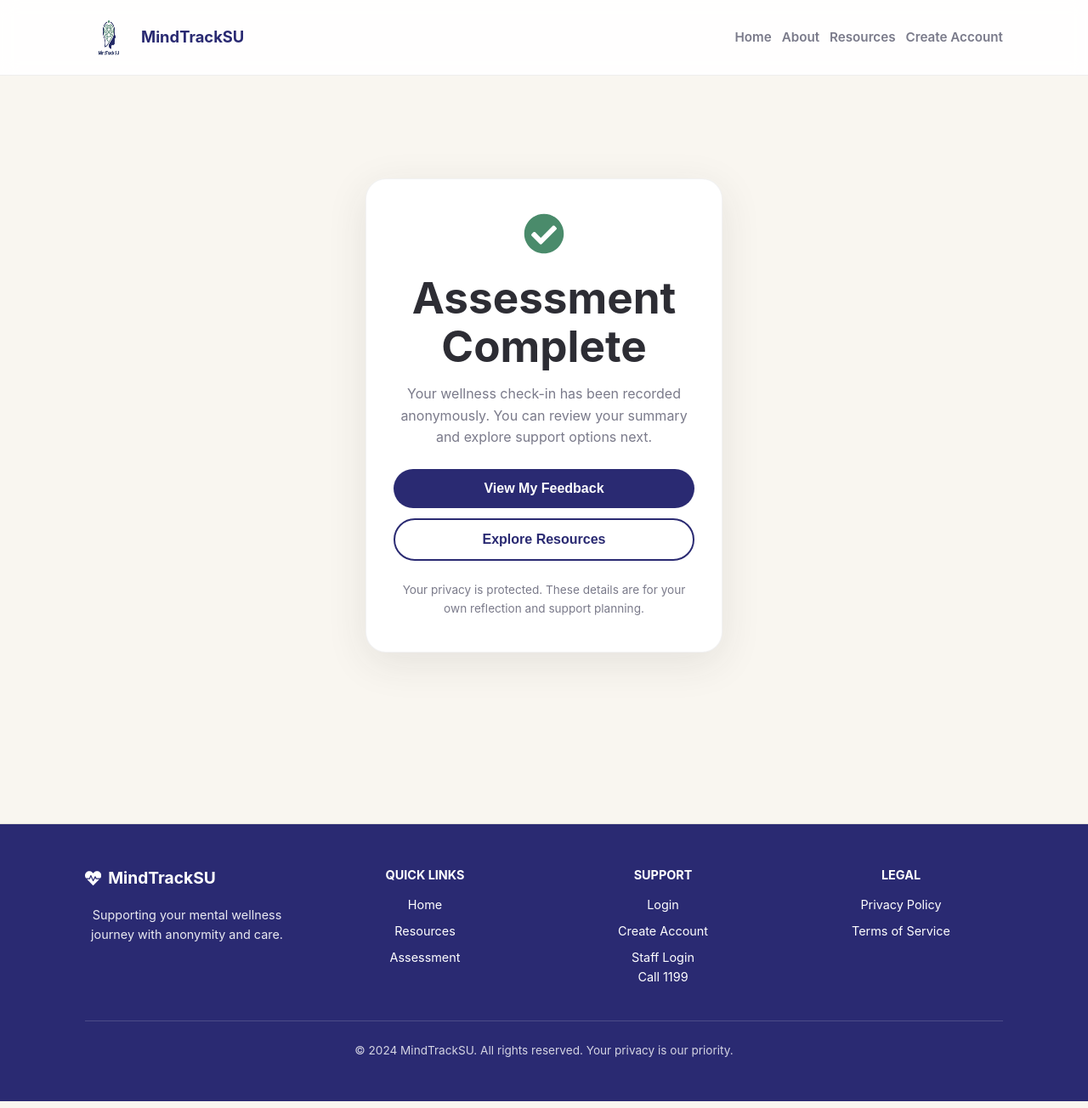
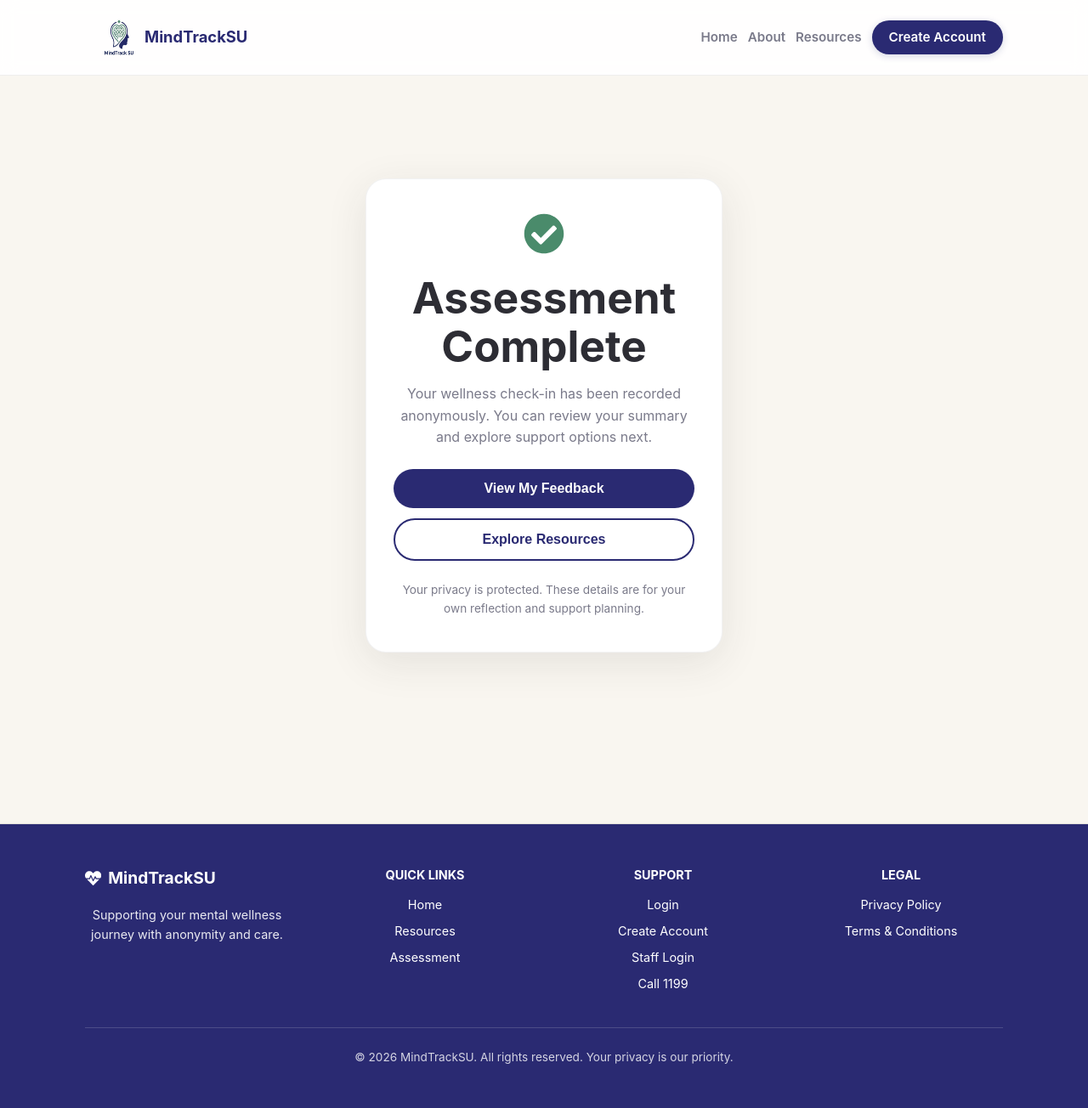
Before and after one commit to mercy-5120/Mind-Track-SU, a React (Vite) app in the folder src/: page /completion in a window 1280 px wide. Shown: the whole page at 85% size. Built offline with nearby package versions, Linux system fonts and the light colour scheme.

Commit message:
Improved the appearance of these pages

```diff
--- a/src/App.jsx
+++ b/src/App.jsx
@@ -18,6 +18,11 @@ import SUMCDashboard from "./pages/staff/SUMCDashboard";
 import PeerDashboard from "./pages/staff/PeerDashboard";
 import DeanDashboard from "./pages/staff/DeanDashboard";
 import "./styles/globals.css";
+import PrivacyPolicy from "./pages/user/PrivacyPolicy";
+import TermsandConditions from "./pages/user/TermsandConditions";
+
+// Add these routes:
+
 
 function App() {
   const location = useLocation();
@@ -46,6 +51,8 @@ function App() {
           <Route path="/create-account" element={<CreateAccount />} />
           <Route path="/login" element={<Login />} />
           <Route path="/forgot-password" element={<ForgotPassword />} />
+          <Route path="/privacy-policy" element={<PrivacyPolicy />} />
+          <Route path="/terms-and-conditions"element={<TermsandConditions />}/>
           <Route path="*" element={<Navigate to="/" replace />} />
         </Routes>
       </ErrorBoundary>
--- a/src/components/Footer.jsx
+++ b/src/components/Footer.jsx
@@ -126,6 +126,7 @@ export default function Footer() {
                 display: "block",
                 color: "#ffffff",
                 textDecoration: "none",
+                marginBottom: "8px",
                 fontSize: "0.9rem",
               }}
             >
@@ -154,29 +155,35 @@ export default function Footer() {
             >
               Legal
             </h3>
-            <a
-              href="#privacy"
+            <Link
+              to="/privacy-policy"
               style={{
                 display: "block",
                 color: "#ffffff",
                 textDecoration: "none",
                 marginBottom: "8px",
                 fontSize: "0.9rem",
+                transition: "opacity 0.2s",
               }}
+              onMouseEnter={(e) => (e.target.style.opacity = "0.7")}
+              onMouseLeave={(e) => (e.target.style.opacity = "1")}
             >
               Privacy Policy
-            </a>
-            <a
-              href="#terms"
+            </Link>
+            <Link
+              to="/terms-and-conditions"
               style={{
                 display: "block",
                 color: "#ffffff",
                 textDecoration: "none",
                 fontSize: "0.9rem",
+                transition: "opacity 0.2s",
               }}
+              onMouseEnter={(e) => (e.target.style.opacity = "0.7")}
+              onMouseLeave={(e) => (e.target.style.opacity = "1")}
             >
-              Terms of Service
-            </a>
+              Terms & Conditions
+            </Link>
           </div>
         </div>
         <div
@@ -189,7 +196,7 @@ export default function Footer() {
           }}
         >
           <p>
-            &copy; 2024 MindTrackSU. All rights reserved. Your privacy is our
+            &copy; 2026 MindTrackSU. All rights reserved. Your privacy is our
             priority.
           </p>
         </div>
--- a/src/components/Header.jsx
+++ b/src/components/Header.jsx
@@ -27,6 +27,21 @@ export default function Header() {
     fontSize: "0.95rem",
   };
 
+  // Blue button style for Create Account
+  const createAccountButtonStyle = {
+    color: "white",
+    textDecoration: "none",
+    fontWeight: 600,
+    fontSize: "0.95rem",
+    background: "var(--primary)",
+    padding: "8px 20px",
+    borderRadius: "20px",
+    display: "inline-block",
+    textAlign: "center",
+    transition: "opacity 0.2s, transform 0.2s",
+    boxShadow: "0 2px 8px rgba(42,42,114,0.2)",
+  };
+
   const navLinks = (
     <>
       <Link to="/" style={navLinkStyle} onClick={() => setMenuOpen(false)}>
@@ -44,8 +59,16 @@ export default function Header() {
       </Link>
       <Link
         to="/create-account"
-        style={navLinkStyle}
+        style={createAccountButtonStyle}
         onClick={() => setMenuOpen(false)}
+        onMouseEnter={(e) => {
+          e.target.style.opacity = "0.85";
+          e.target.style.transform = "translateY(-1px)";
+        }}
+        onMouseLeave={(e) => {
+          e.target.style.opacity = "1";
+          e.target.style.transform = "translateY(0)";
+        }}
       >
         Create Account
       </Link>
@@ -87,12 +110,19 @@ export default function Header() {
             minWidth: 0,
           }}
         >
-          <img
-            src={logo}
-            alt="MindTrackSU logo"
-            style={{ width: "56px", height: "56px", flexShrink: 0 }}
-          />
-          <span style={{ whiteSpace: "nowrap" }}>MindTrackSU</span>
+          <div style={{ display: "flex", alignItems: "center" }}>
+            <img
+              src={logo}
+              alt="MindTrackSU logo"
+              style={{
+                width: "80px",
+                height: "56px",
+                flexShrink: 0,
+                marginRight: "-10px",
+              }}
+            />
+            <span style={{ whiteSpace: "nowrap" }}>MindTrackSU</span>
+          </div>
         </Link>
 
         {isMobile ? (
@@ -107,8 +137,8 @@ export default function Header() {
               justifyContent: "center",
               gap: "4px",
               border: "1px solid rgba(45,45,52,0.15)",
-              borderRadius: "8px",
-              background: "white",
+              borderRadius: "20px",
+              background: "transparent",
               padding: "8px",
               cursor: "pointer",
             }}
--- a/src/pages/student/AssessmentIntro.jsx
+++ b/src/pages/student/AssessmentIntro.jsx
@@ -59,7 +59,8 @@ export default function AssessmentIntro() {
                 <FaShieldAlt
                   style={{ color: "var(--secondary)", marginRight: "8px" }}
                 />
-                Your responses stay anonymous unless you choose to create an account
+                Your responses stay anonymous unless you choose to create an
+                account
               </li>
             </ul>
           </div>
@@ -68,7 +69,7 @@ export default function AssessmentIntro() {
             style={{ display: "flex", flexDirection: "column", gap: "16px" }}
           >
             <Button type="submit" full>
-              Start Anonymous Assessment
+              Start Assessment
             </Button>
           </form>
           <div style={{ textAlign: "center", marginTop: "16px" }}>
--- a/src/pages/student/CrisisPrompt.jsx
+++ b/src/pages/student/CrisisPrompt.jsx
@@ -58,7 +58,8 @@ export default function CrisisPrompt() {
               borderRadius: "12px",
             }}
           >
-            <p
+            <a
+              href="tel:1199"
               style={{
                 fontWeight: 600,
                 color: "var(--brick-dust)",
@@ -66,10 +67,11 @@ export default function CrisisPrompt() {
                 alignItems: "center",
                 justifyContent: "center",
                 gap: "8px",
+                textDecoration: "none",
               }}
             >
               <FaPhoneAlt /> Call 1199 for immediate support
-            </p>
+            </a>
           </div>
           <p
             style={{
--- a/src/pages/user/CreateAccount.jsx
+++ b/src/pages/user/CreateAccount.jsx
@@ -34,9 +34,9 @@ export default function CreateAccount() {
         <div className="auth-card">
           <div className="auth-header">
             <img src={logo} alt="MindTrackSU logo" className="auth-logo" />
-            <h1>Create Your Anonymous Account</h1>
+            <h1>Create Your Account</h1>
             <p>
-              Choose a username and password to return to your private
+              Choose a username and password to return to your
               check-ins.
             </p>
           </div>
@@ -69,7 +69,8 @@ export default function CreateAccount() {
               required
             />
             <p style={{ color: "var(--warm-gray)", fontSize: "0.9rem" }}>
-              This creates a normal student account so you can keep your own assessment history and return later.
+              This creates a normal student account so you can keep your own
+              assessment history and return later.
             </p>
             <Button type="submit" full>
               Create Account
--- a/src/pages/user/LandingPage.jsx
+++ b/src/pages/user/LandingPage.jsx
@@ -65,10 +65,10 @@ export default function LandingPage() {
               display: "grid",
               gap: "24px",
               background: "rgba(255,255,255,0.78)",
-              backdropFilter: "blur(14px)",
-              backgroundImage: `linear-gradient(120deg, rgba(255,255,255,0.88), rgba(255,255,255,0.62)), url(${landingBackground})`,
+              backdropFilter: "blur(10px)",
+              backgroundImage: `linear-gradient(120deg, rgba(255,255,255,0.60), rgba(255,255,255,0.40)), url(${landingBackground})`,
+              backgroundPosition: "center",
               backgroundSize: "cover",
-              backgroundPosition: "center",
               border: "1px solid rgba(255,255,255,0.5)",
             }}
           >
@@ -78,7 +78,7 @@ export default function LandingPage() {
               <p
                 style={{
                   marginTop: "16px",
-                  color: "var(--warm-gray)",
+                  color: "black",
                   fontSize: "1.05rem",
                 }}
               >
@@ -88,13 +88,13 @@ export default function LandingPage() {
               </p>
             </div>
             <div style={{ display: "flex", gap: "12px", flexWrap: "wrap" }}>
+              <Link to="/create-account">
+                <Button variant="secondary">Create Account</Button>
+              </Link>
               <Link to="/assessment-intro">
                 <Button>
                   Continue Anonymously <FaArrowRight />
                 </Button>
-              </Link>
-              <Link to="/create-account">
-                <Button variant="secondary">Create Student Account</Button>
               </Link>
             </div>
             <div
@@ -128,7 +128,7 @@ export default function LandingPage() {
                       {feature.title}
                     </h3>
                     <p
-                      style={{ color: "var(--warm-gray)", fontSize: "0.95rem" }}
+                      style={{ color: "#161617", fontSize: "0.95rem" }}
                     >
                       {feature.text}
                     </p>
--- a/src/utils/studentSession.js
+++ b/src/utils/studentSession.js
@@ -123,7 +123,8 @@ export const saveAssessmentResult = (student, result) => {
   const entry = {
     id: `${Date.now()}-${Math.random().toString(36).slice(2, 8)}`,
     student_id: student?.student_id ?? null,
-    student_name: student?.display_name || student?.username || "Anonymous student",
+    student_name:
+      student?.display_name || student?.username || "Anonymous student",
     mode: student ? "student" : "anonymous",
     taken_at: new Date().toISOString(),
     ...result,
```
Also changed, not shown: src/pages/student/AssessmentCompletion.jsx (+27 -5 lines), src/pages/student/AssessmentQuestions.jsx (+10 -4 lines), src/pages/student/FeedbackScreen.jsx (+19 -5 lines).
